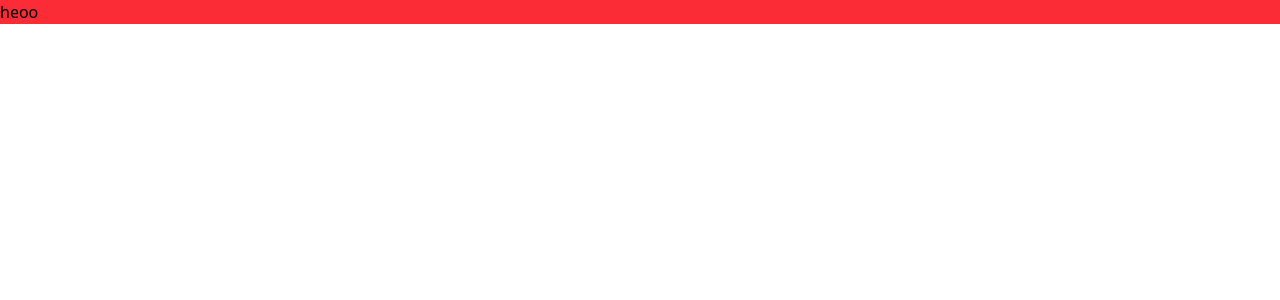
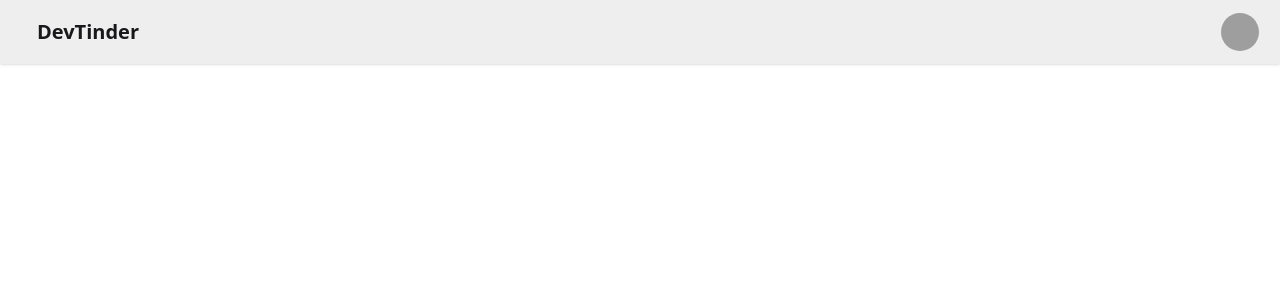
Before and after one commit to devopashiq/tinder_dev_frontend, a React (Vite) app: page / in a window 1280 px wide. Shown: the top 300 px of the page. Built offline with nearby package versions, Linux system fonts and the light colour scheme; grey boxes are pictures that could not be loaded.

Commit message:
added daisy ui

```diff
--- a/package.json
+++ b/package.json
@@ -21,6 +21,7 @@
     "@types/react": "^19.1.16",
     "@types/react-dom": "^19.1.9",
     "@vitejs/plugin-react": "^5.0.4",
+    "daisyui": "^5.2.2",
     "eslint": "^9.36.0",
     "eslint-plugin-react-hooks": "^5.2.0",
     "eslint-plugin-react-refresh": "^0.4.22",
--- a/src/App.tsx
+++ b/src/App.tsx
@@ -1,12 +1,46 @@
-
-import './App.css'
+import "./App.css";
 
 function App() {
-
-
   return (
-    <h1 className='bg-red-500'>heoo</h1>
-  )
+    <div className="navbar bg-base-300 shadow-sm">
+      <div className="flex-1 mx-3">
+        <a className="btn btn-ghost text-xl">DevTinder</a>
+      </div>
+      <div className="flex-none">
+        <div className="dropdown dropdown-end">
+          <div
+            tabIndex={0}
+            role="button"
+            className="btn btn-ghost btn-circle avatar mx-3"
+          >
+            <div className="w-10 rounded-full">
+              <img
+                alt="Tailwind CSS Navbar component"
+                src="https://img.daisyui.com/images/stock/photo-1534528741775-53994a69daeb.webp"
+              />
+            </div>
+          </div>
+          <ul
+            tabIndex={-1}
+            className="menu menu-sm dropdown-content bg-base-300 rounded-box z-1 mt-3 w-52 p-2 shadow"
+          >
+            <li>
+              <a className="justify-between">
+                Profile
+                <span className="badge">New</span>
+              </a>
+            </li>
+            <li>
+              <a>Settings</a>
+            </li>
+            <li>
+              <a>Logout</a>
+            </li>
+          </ul>
+        </div>
+      </div>
+    </div>
+  );
 }
 
-export default App
+export default App;
--- a/src/index.css
+++ b/src/index.css
@@ -1 +1,2 @@
 @import "tailwindcss";
+@plugin "daisyui";
```
Also changed, not shown: 1 other file (tests, documents, lock files or other folders).
